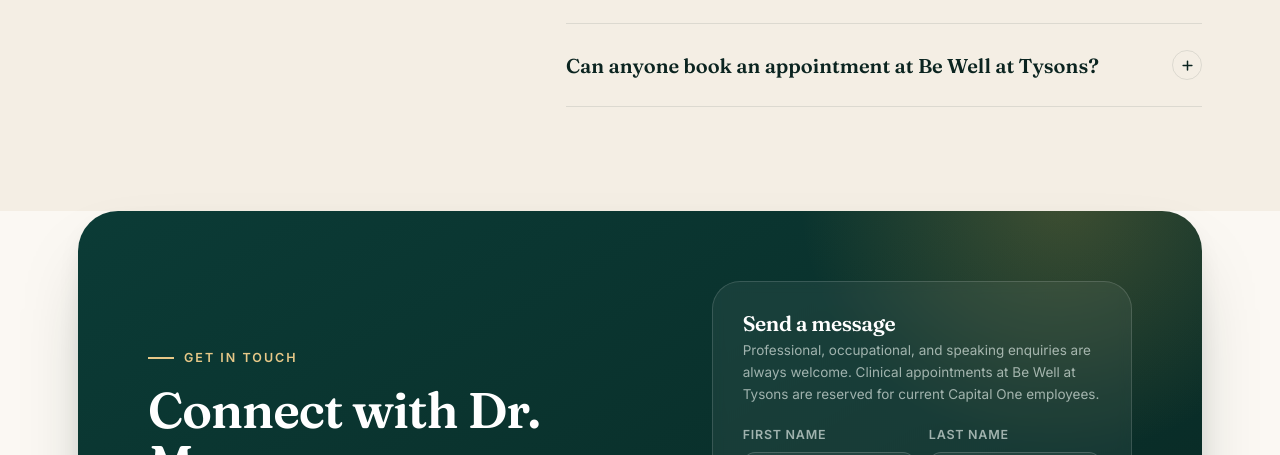
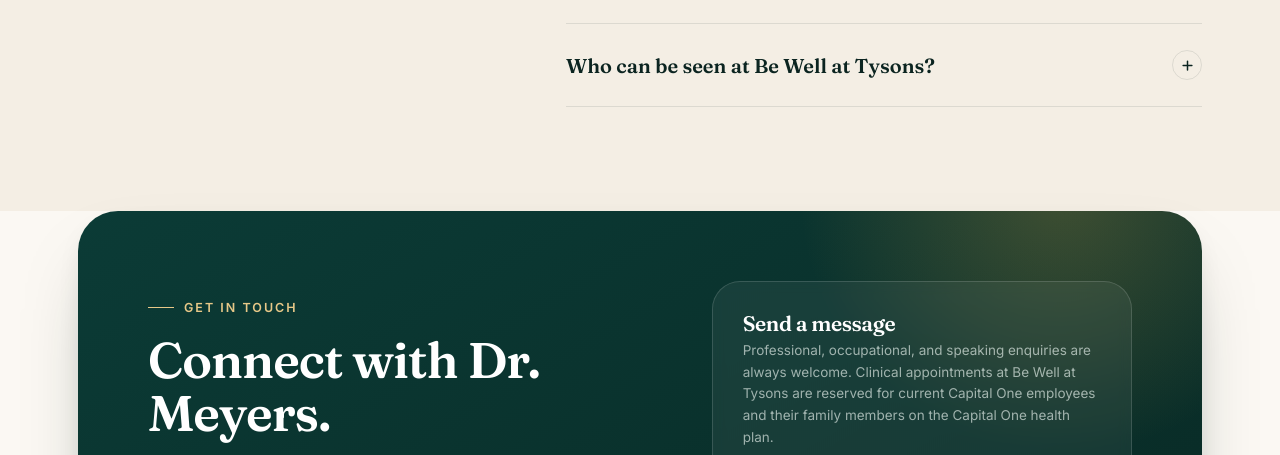
Before and after one commit to Sepulta75/bryce-k-meyers-do, a website built with Vite: page index.html in a window 1280 px wide. Shown: the part 6721-7176 px from the top of the page. Built offline with nearby package versions, Linux system fonts and the light colour scheme; no server answers.

Commit message:
Clarify eligibility: current Capital One employees and covered family members
Family members on the Capital One health plan are eligible too, so the rule is
stated in full everywhere it appears; the FAQ question is now 'Who can be seen at
Be Well at Tysons?' to match the fuller answer.

```diff
--- a/index.html
+++ b/index.html
@@ -261,7 +261,7 @@
         <div class="tl-body">
           <h3>Be Well Health Center at Tysons — Premise Health</h3>
           <div class="place"><svg viewBox="0 0 24 24" fill="none" stroke="currentColor" stroke-width="2" stroke-linecap="round" stroke-linejoin="round"><path d="M20 10c0 6-8 12-8 12s-8-6-8-12a8 8 0 0 1 16 0Z"/><circle cx="12" cy="10" r="3"/></svg> McLean, Virginia</div>
-          <p>Joining to lead clinical operations, quality, and patient-centered care at a Premise Health center serving Capital One employees.</p>
+          <p>Joining to lead clinical operations, quality, and patient-centered care at a Premise Health center serving Capital One employees and their families.</p>
           <span class="tl-badge"><svg viewBox="0 0 24 24" fill="none" stroke="currentColor" stroke-width="2" stroke-linecap="round" stroke-linejoin="round"><path d="M8 2v4M16 2v4"/><rect x="3" y="4" width="18" height="18" rx="2"/><path d="M3 10h18"/></svg> Starting 7 December 2026</span>
         </div>
       </div>
@@ -374,11 +374,11 @@
       </div>
       <div class="acc-item">
         <button class="acc-q">Where does he practice?<span class="acc-ic"><svg viewBox="0 0 24 24" fill="none" stroke="currentColor" stroke-width="2.4" stroke-linecap="round"><path d="M12 5v14M5 12h14"/></svg></span></button>
-        <div class="acc-a"><p>He practices at Be Well Health Center at Tysons — a Premise Health center at 1680 Capital One Drive C2, McLean, VA 22102 — and holds active medical licenses in Virginia and Maryland. Because it is an employer-based clinic, appointments there are reserved for current Capital One employees.</p></div>
+        <div class="acc-a"><p>He practices at Be Well Health Center at Tysons — a Premise Health center at 1680 Capital One Drive C2, McLean, VA 22102 — and holds active medical licenses in Virginia and Maryland. Because it is an employer-based clinic, appointments there are reserved for current Capital One employees and their family members covered under the Capital One health plan.</p></div>
       </div>
       <div class="acc-item">
-        <button class="acc-q">Can anyone book an appointment at Be Well at Tysons?<span class="acc-ic"><svg viewBox="0 0 24 24" fill="none" stroke="currentColor" stroke-width="2.4" stroke-linecap="round"><path d="M12 5v14M5 12h14"/></svg></span></button>
-        <div class="acc-a"><p>That's right — Be Well Health Center at Tysons is an employer-based clinic for Capital One, so appointments there are reserved for current Capital One employees. If you're not a Capital One employee, Dr. Meyers isn't able to provide your care at that location; your own primary care provider or health plan is the best place to start. Professional, occupational, and speaking enquiries are always welcome through the form above.</p></div>
+        <button class="acc-q">Who can be seen at Be Well at Tysons?<span class="acc-ic"><svg viewBox="0 0 24 24" fill="none" stroke="currentColor" stroke-width="2.4" stroke-linecap="round"><path d="M12 5v14M5 12h14"/></svg></span></button>
+        <div class="acc-a"><p>Be Well Health Center at Tysons is an employer-based clinic for Capital One, so appointments there are reserved for current Capital One employees and their family members covered under the Capital One health plan. If you're neither, Dr. Meyers isn't able to provide your care at that location; your own primary care provider or health plan is the best place to start. Professional, occupational, and speaking enquiries are always welcome through the form above.</p></div>
       </div>
     </div>
   </div>
@@ -391,7 +391,7 @@
       <div>
         <span class="eyebrow light">Get in touch</span>
         <h2>Connect with Dr. Meyers.</h2>
-        <p>For clinical appointments, occupational health services, or professional and speaking enquiries — reach out and a member of his team will follow up. Care at Be Well Health Center at Tysons is available to current Capital One employees.</p>
+        <p>For clinical appointments, occupational health services, or professional and speaking enquiries — reach out and a member of his team will follow up. Care at Be Well Health Center at Tysons is available to current Capital One employees and their family members covered under the Capital One health plan.</p>
         <div style="display:flex;gap:30px;flex-wrap:wrap;margin-top:30px">
           <div>
             <div style="font-size:12px;letter-spacing:.14em;text-transform:uppercase;color:var(--gold-soft);font-weight:700;margin-bottom:6px">Phone</div>
@@ -403,14 +403,14 @@
             <div style="color:#fff;font-weight:600">Be Well Health Center at Tysons</div>
             <div style="color:rgba(234,243,238,.85)">1680 Capital One Drive C2<br>McLean, VA 22102</div>
             <div style="color:var(--sage);font-size:13px;margin-top:6px">Premise Health</div>
-            <div style="color:var(--gold-soft);font-size:13px;margin-top:8px;font-weight:600">For current Capital One employees</div>
+            <div style="color:var(--gold-soft);font-size:13px;margin-top:8px;font-weight:600">For current Capital One employees &amp; covered family members</div>
           </div>
         </div>
       </div>
 
       <form class="cta-form" id="bookForm" novalidate>
         <h3>Send a message</h3>
-        <div class="sub">Professional, occupational, and speaking enquiries are always welcome. Clinical appointments at Be Well at Tysons are reserved for current Capital One employees.</div>
+        <div class="sub">Professional, occupational, and speaking enquiries are always welcome. Clinical appointments at Be Well at Tysons are reserved for current Capital One employees and their family members on the Capital One health plan.</div>
         <div class="row-2">
           <div class="field"><label for="fn">First name</label><input id="fn" name="first" placeholder="Jane" required></div>
           <div class="field"><label for="ln">Last name</label><input id="ln" name="last" placeholder="Doe" required></div>
@@ -471,7 +471,7 @@
       <div class="foot-col">
         <h4>Contact</h4>
         <ul>
-          <li>Be Well Health Center at Tysons<br>1680 Capital One Drive C2<br>McLean, VA 22102<br><span style="color:var(--gold-soft)">For current Capital One employees</span></li>
+          <li>Be Well Health Center at Tysons<br>1680 Capital One Drive C2<br>McLean, VA 22102<br><span style="color:var(--gold-soft)">For current Capital One employees &amp; covered family members</span></li>
           <li><a href="tel:+17037201290">P: (703) 720-1290</a></li>
           <li>F: (703) 720-1291</li>
           <li>Premise Health</li>
```
